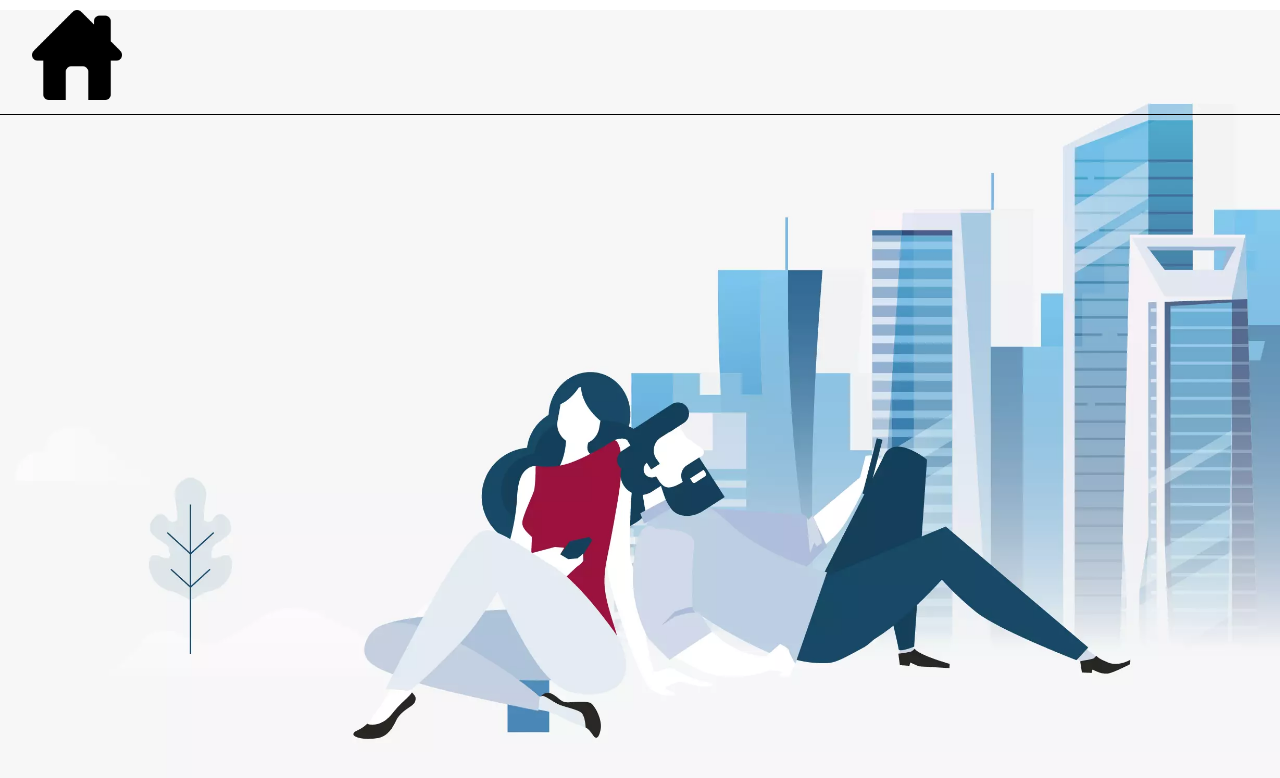
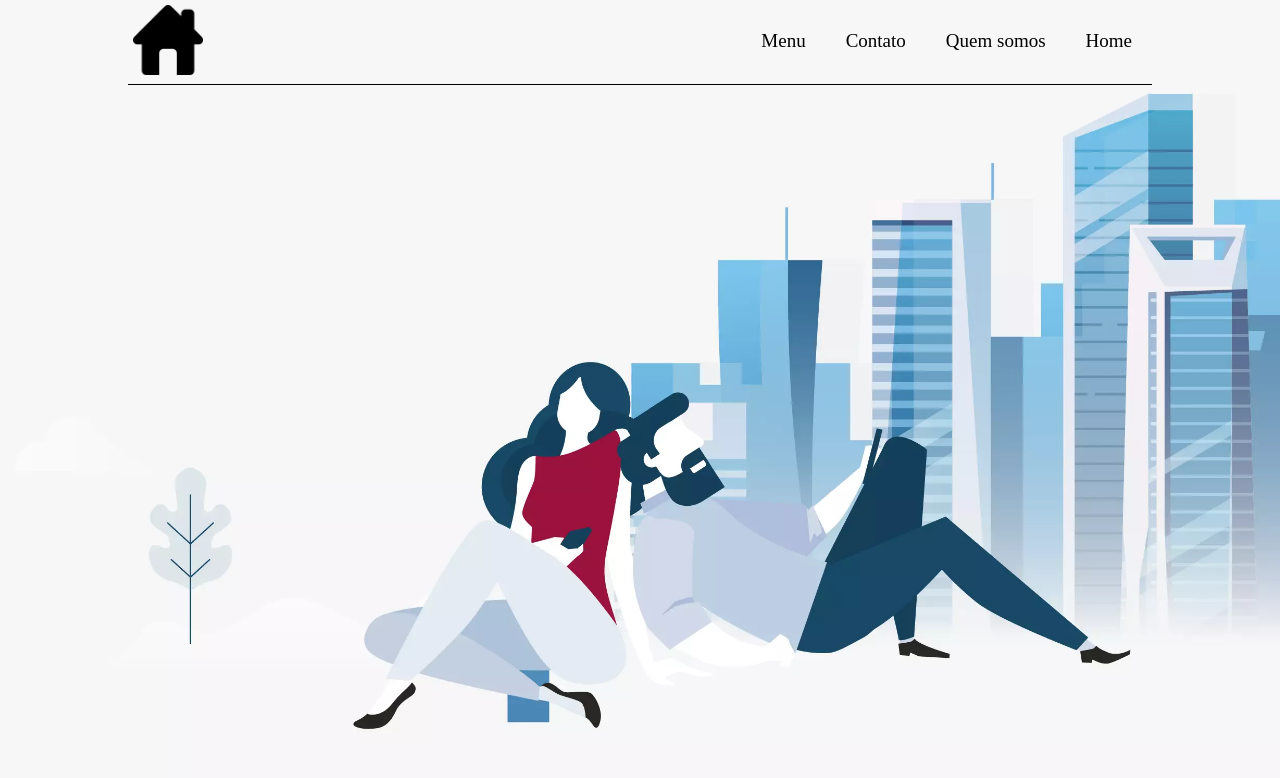
Before and after one commit to BielK1ngston/primeiro-commit, a plain HTML site: page teste.html in a window 1280 px wide. Drawn offline with Linux system fonts and the light colour scheme.

Commit message:
Aprendendo a fazer menu com inline

```diff
--- a/reset.css
+++ b/reset.css
@@ -4,3 +4,9 @@
     box-sizing: border-box;
     font-size: 62.5%;
 }
+
+*.font a {
+    font-size: 3rem;
+    color: white;
+    text-decoration: none;
+}
--- a/teste.css
+++ b/teste.css
@@ -1,3 +1,11 @@
+@import url("https://fonts.googleapis.com/css2?family=Open+Sans&display=swap");
+
+* {
+  margin: 0 auto;
+  padding: 0;
+  box-sizing: border-box;
+  font-family: open sans-serif;
+}
 main {
   height: 100vh;
   width: 100vw;
@@ -5,33 +13,57 @@ main {
   background-size: cover;
 }
 
-body {
-    margin: 0;
-    padding: 0;
+header {
+  border-bottom: 1px solid;
 }
 
-.all.browsers{
-    margin: 0;
-    padding: 5px;
-    background-color: black;
+#menu {
+  list-style: none;
+  padding: 0;
+  background-color: ;
+  width: 80%;
 }
 
-.borda {
-    transition: 0.3s all ease-in-out;
-    height: 90px;
-    color: aquamarine;
+#menu a img {
+  display: inline;
+  padding: 5px;
+  width: 5rem;
+  transition: all ease-in-out 0.4s;
 }
 
-.borda:hover {
-   transform: scale(1.2);
+#menu a img:hover {
+  transform: scale(1.2);
 }
 
-.container {
-    width: 95%;
-    margin: 10px auto;
+#menu header li {
+  display: inline;
+  float: right;
+  align-items: center;
+  font-size: 19px;
 }
 
-header {
-    border-bottom: 0.5px solid;
+#menu li a {
+  color: rgb(0, 0, 0);
+  text-decoration: none;
+  padding: 30px 20px;
+  display: inline-block;
+  transition: background 0.4s;
+  transition: all ease-in-out .2s;
+}
 
+#menu li a:hover {
+  background-color: rgb(133, 130, 130);
+  transform: scale(1.2);
 }
+
+header li{
+  width: 100;
+}
+
+.posicao{
+    float: right;
+}
+
+ul {
+  border: solid 2px ;
+}
--- a/teste.html
+++ b/teste.html
@@ -9,13 +9,16 @@
   </head>
   <body>
     <main>
-      <header>
-        <div class="container">
-          <a href="#">
-            <img src="imagens/header.png" alt="Hcode" class="borda" />
-          </a>
-        </div>
+      <nav id="menu">
+        <header>
+        <a href="#"><img src="./imagens/header.png" alt=""></a>
+        <li><a href="#">Home</a></li>
+        <li><a href="#">Quem somos</a></li>
+        <li><a href="#">Contato</a></li>
+        <li><a href="#">Menu</a></li>
       </header>
+      </nav>
+
     </main>
   </body>
 </html>
```
Also changed, not shown: index.html (+6 -2 lines), style.css (+36 -0 lines), imagens/home.ico (added), login.html (added).
